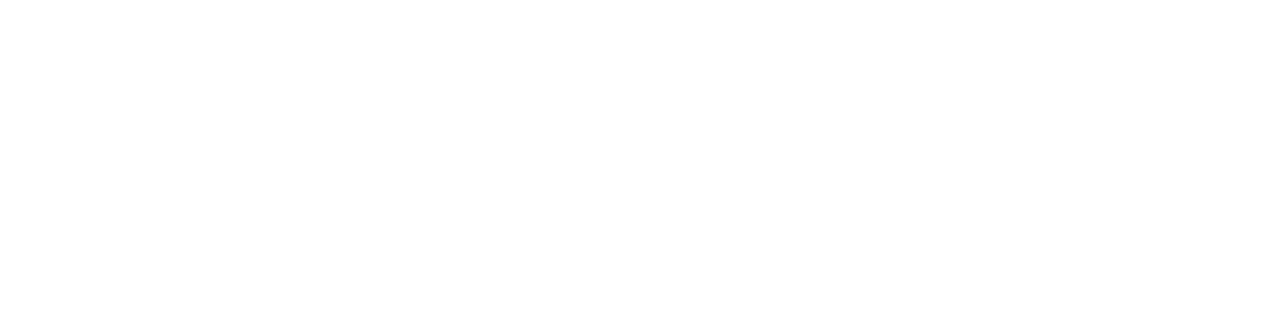
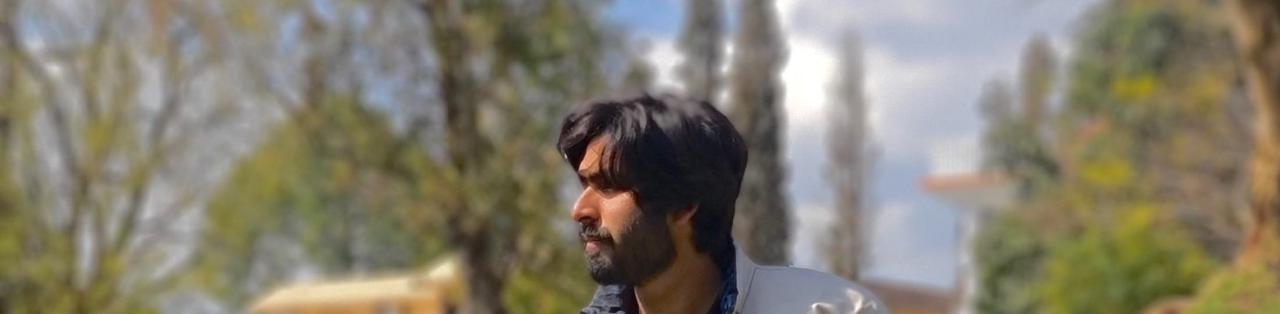
Before and after one commit to muhammadbehzadali/behzadaliresume, a plain HTML site: page index.html in a window 1280 px wide. Shown: the top 314 px of the page. Drawn offline with nearby package versions, Linux system fonts and the light colour scheme; the site is published under a folder, as on GitHub Pages, so addresses that start at the root find nothing; a web font is replaced by a local one.

Commit message:
Update style.css

```diff
--- a/style.css
+++ b/style.css
@@ -392,7 +392,7 @@ p {
 # Hero
 --------------------------------------------------------------*/
 #hero {
-  background: url("/IMG_20891.jpg") no-repeat scroll center center;
+  background: url("./IMG_20891.jpg") no-repeat scroll center center;
   background-size:100vw;
   background-attachment: fixed;
   height: 100vh;
```
